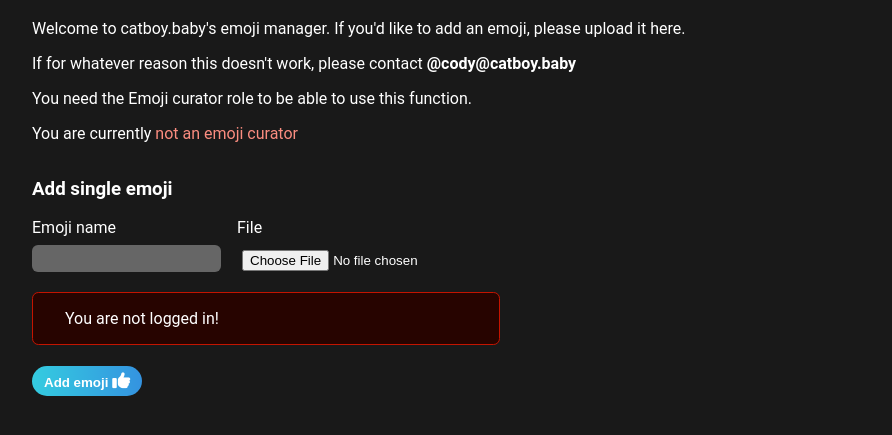
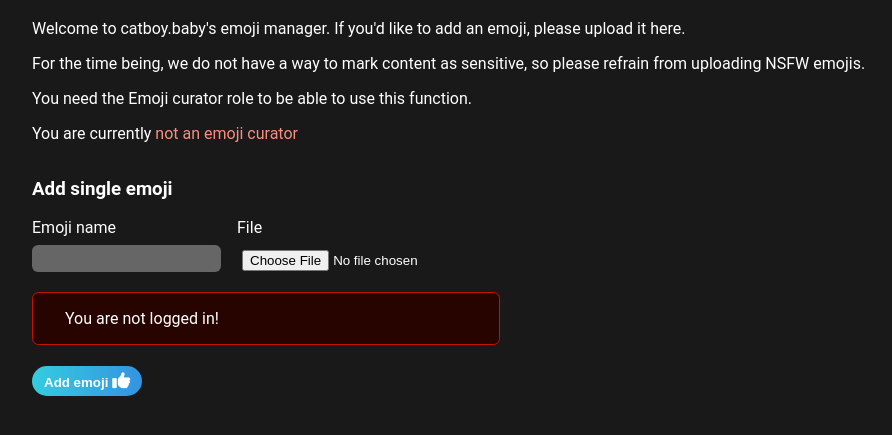
Before and after one commit to codingneko/sharkey-emoji-manager, a plain HTML site: page index.html in a window 1280 px wide. Shown: the part 177-612 px from the top of the page, without its empty margins (64-956 px from the left). Drawn offline with Linux system fonts and the light colour scheme.

Commit message:
Update index.html

```diff
--- a/index.html
+++ b/index.html
@@ -19,7 +19,7 @@
                 add an emoji, please upload it here.
             </p>
             <p>
-                If for whatever reason this doesn't work, please contact <a href="https://catboy.baby/@cody">@cody@catboy.baby</a>
+                For the time being, we do not have a way to mark content as sensitive, so please refrain from uploading NSFW emojis.
             </p>
             <p>
                 You need the Emoji curator role to be able to use this function.
```
